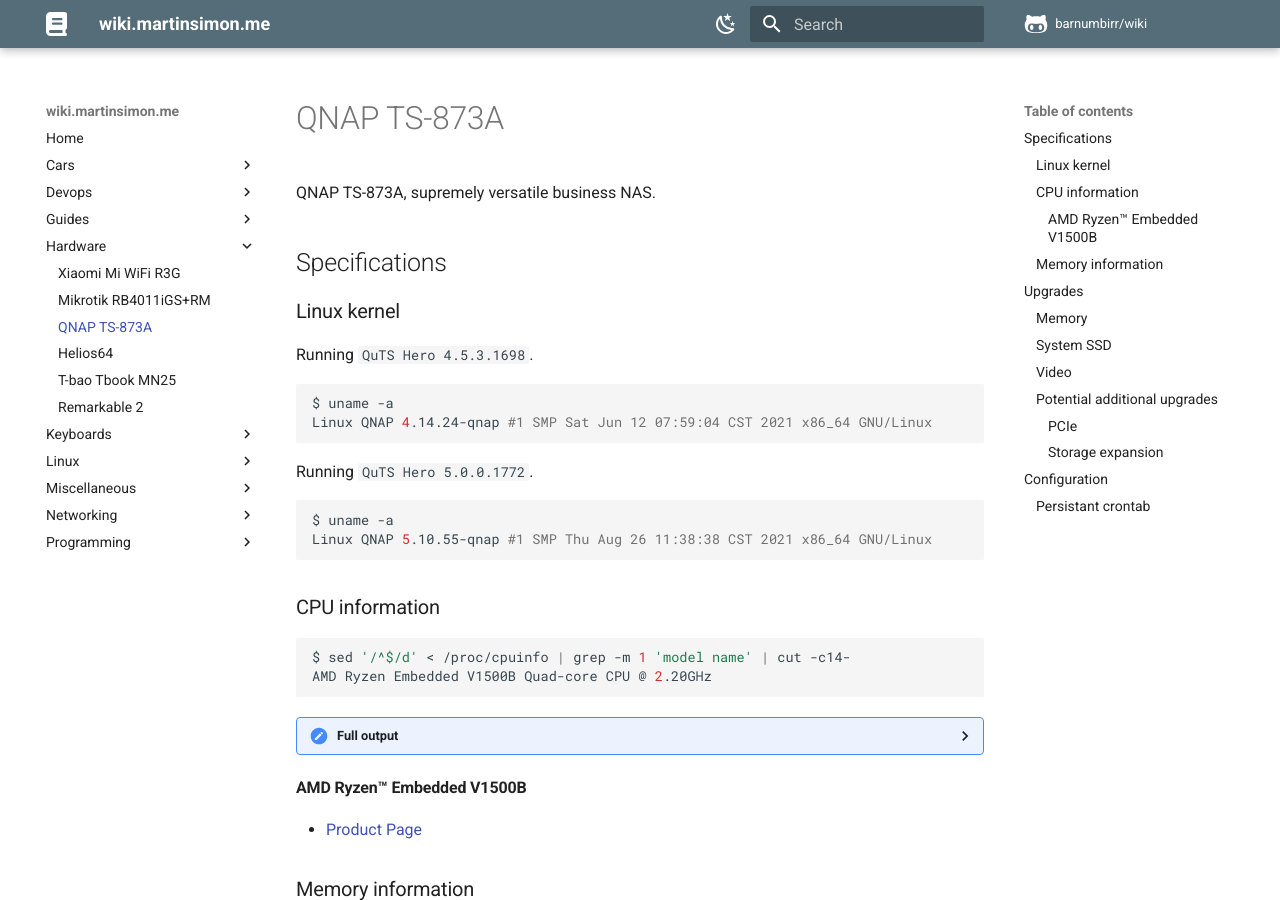
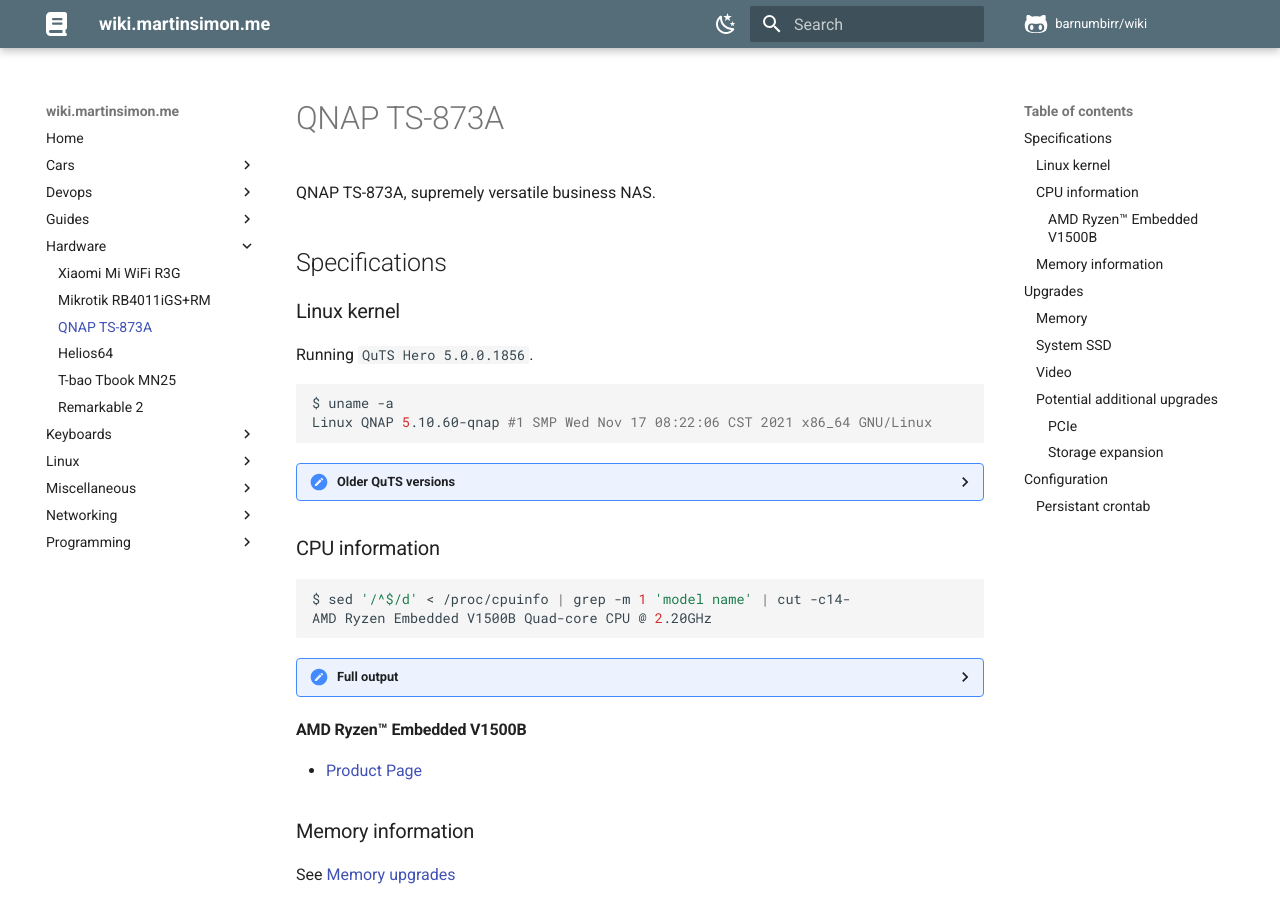
Before and after one commit to barnumbirr/wiki, an MkDocs documentation site: the page built from docs/hardware/TS873A.md, in a window 1280 px wide and 900 px high. Built offline with MkDocs 1.6.1 and Material for MkDocs 9.7.7, drawn with Linux system fonts in a browser that asks for light colours; comment, search, counter and statistics services are not loaded.

Commit message:
update QuTS kernel version

````diff
--- a/docs/hardware/TS873A.md
+++ b/docs/hardware/TS873A.md
@@ -10,19 +10,28 @@
 
 ### Linux kernel
 
-Running `QuTS Hero 4.5.3.1698`.
+Running `QuTS Hero 5.0.0.1856`.
 
 ```bash
 $ uname -a
-Linux QNAP 4.14.24-qnap #1 SMP Sat Jun 12 07:59:04 CST 2021 x86_64 GNU/Linux
+Linux QNAP 5.10.60-qnap #1 SMP Wed Nov 17 08:22:06 CST 2021 x86_64 GNU/Linux
 ```
 
-Running `QuTS Hero 5.0.0.1772`.
+??? "Older QuTS versions"
 
-```bash
-$ uname -a
-Linux QNAP 5.10.55-qnap #1 SMP Thu Aug 26 11:38:38 CST 2021 x86_64 GNU/Linux
-```
+    Running `QuTS Hero 5.0.0.1772`.
+
+    ```bash
+    $ uname -a
+    Linux QNAP 5.10.55-qnap #1 SMP Thu Aug 26 11:38:38 CST 2021 x86_64 GNU/Linux
+    ```
+
+    Running `QuTS Hero 4.5.3.1698`.
+
+    ```bash
+    $ uname -a
+    Linux QNAP 4.14.24-qnap #1 SMP Sat Jun 12 07:59:04 CST 2021 x86_64 GNU/Linux
+    ```
 
 ### CPU information
 
````
